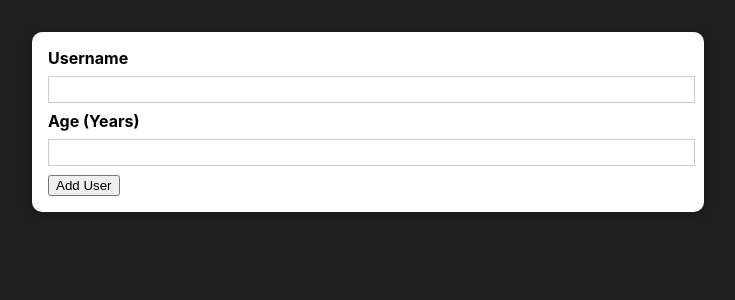
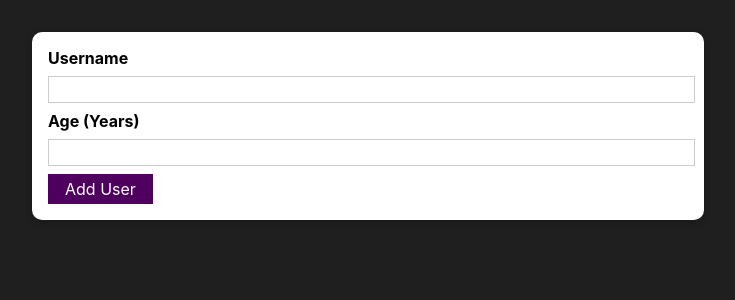
Before and after one commit to indexcloud/react-user-list, a React (Create React App) app: page / in a window 1280 px wide. Shown: the top 300 px of the page, without its empty margins (272-1007 px from the left). Built offline with nearby package versions, Linux system fonts and the light colour scheme.

Commit message:
adding Button component

```diff
--- /dev/null
+++ b/src/components/UI/Button.js
@@ -0,0 +1,13 @@
+import React from "react";
+
+import classes from "./Button.module.css";
+
+const Button = props => {
+	return (
+		<button className={classes.button} type={props.type || "button"} onClick={props.onClick}>
+			{props.children}
+		</button>
+	);
+};
+
+export default Button;
--- /dev/null
+++ b/src/components/UI/Button.module.css
@@ -0,0 +1,18 @@
+.button {
+	font: inherit;
+	border: 1px solid #4f005f;
+	background: #4f005f;
+	color: white;
+	padding: 0.25rem 1rem;
+	cursor: pointer;
+}
+
+.button:hover,
+.button:active {
+	background: #741188;
+	border-color: #741188;
+}
+
+.button:focus {
+	outline: none;
+}
--- a/src/components/Users/AddUser.js
+++ b/src/components/Users/AddUser.js
@@ -1,6 +1,7 @@
 import React from "react";
 
 import Card from "../UI/Card";
+import Button from "../UI/Button";
 import classes from "./AddUser.module.css";
 
 const AddUser = props => {
@@ -15,7 +16,7 @@
 				<input id="username" type="text" />
 				<label htmlFor="age">Age (Years)</label>
 				<input id="age" type="number" />
-				<button type="submit">Add User</button>
+				<Button type="submit">Add User</Button>
 			</form>
 		</Card>
 	);
```
